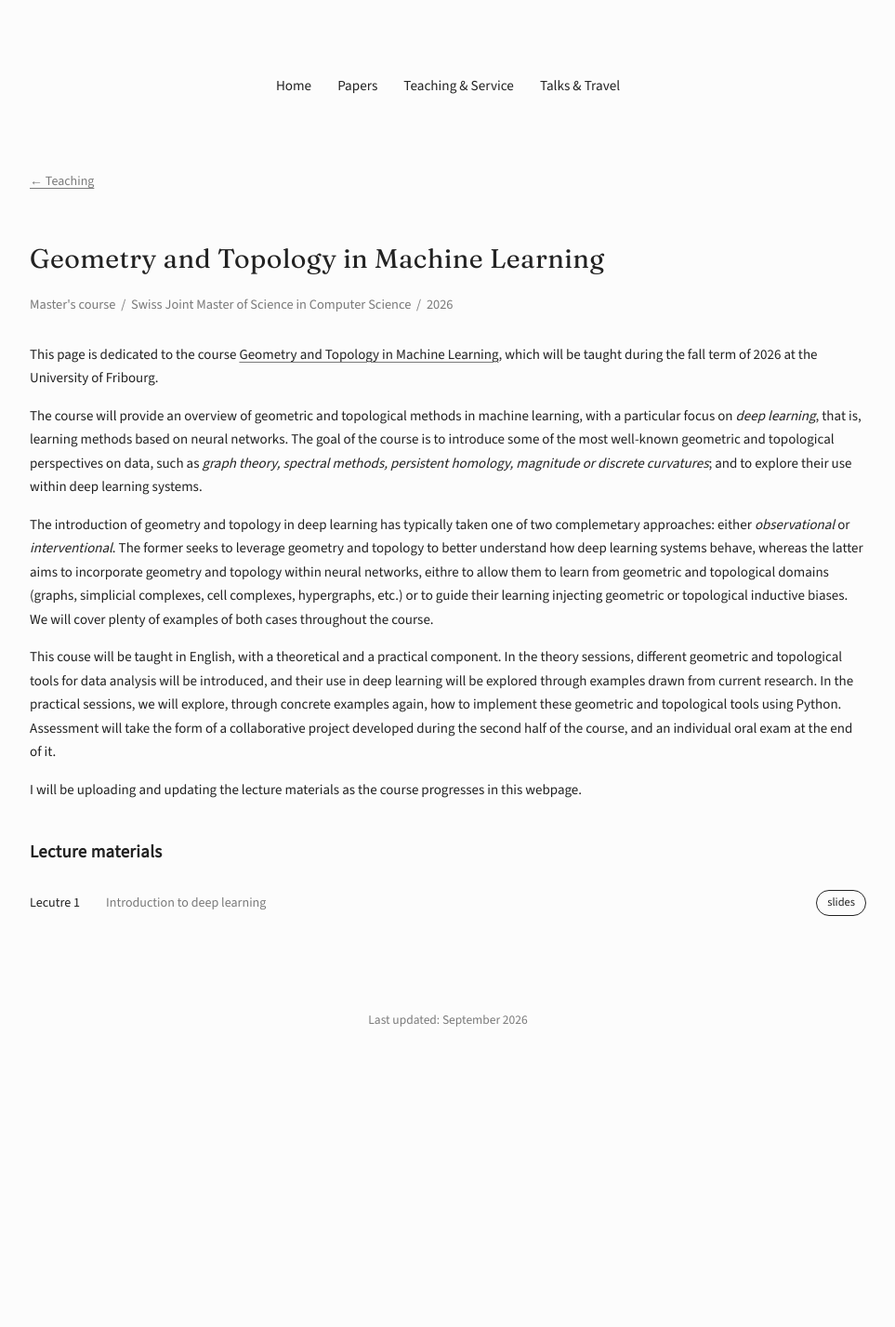
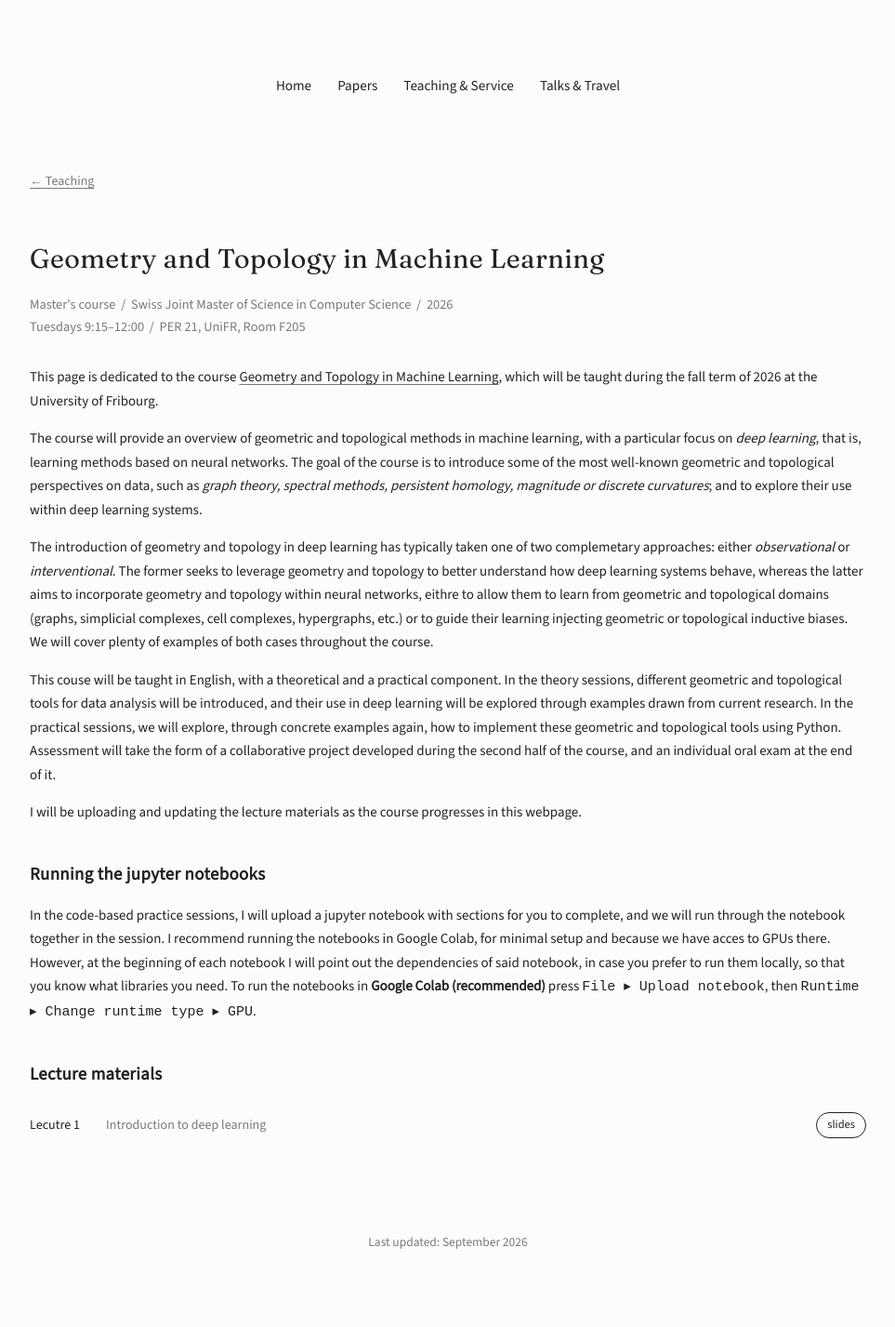
Before and after one commit to inesgare/inesgare.github.io, a Jekyll site: the page built from course-pages/gtml-2026.md, in a window 1280 px wide. Shown: the whole page at 93% size, without its empty margins (158-1121 px from the left). Built offline with Jekyll 4.4.1, drawn with Linux system fonts in a browser that asks for light colours; before the commit the page ends 1188 px from its top, so only the background shows below that.

Commit message:
modified course page

```diff
--- a/course-pages/gtml-2026.md
+++ b/course-pages/gtml-2026.md
@@ -7,7 +7,7 @@ layout: default
 
 # Geometry and Topology in Machine Learning
 
-<p class="course-page-meta">Master's course &nbsp;/&nbsp; Swiss Joint Master of Science in Computer Science &nbsp;/&nbsp; 2026 </p>
+<p class="course-page-meta">Master's course &nbsp;/&nbsp; Swiss Joint Master of Science in Computer Science &nbsp;/&nbsp; 2026 <br>Tuesdays 9:15&ndash;12:00 &nbsp;/&nbsp; PER 21, UniFR, Room F205</p>
 
 This page is dedicated to the course [Geometry and Topology in Machine Learning](https://mcs.unibnf.ch/courses/geometry-and-topology-in-machine-learning-2/), which will be taught during the fall term of 2026 at the University of Fribourg.
 
@@ -18,6 +18,10 @@ The introduction of geometry and topology in deep learning has typically taken o
 This couse will be taught in English, with a theoretical and a practical component. In the theory sessions, different geometric and topological tools for data analysis will be introduced, and their use in deep learning will be explored through examples drawn from current research. In the practical sessions, we will explore, through concrete examples again, how to implement these geometric and topological tools using Python. Assessment will take the form of a collaborative project developed during the second half of the course, and an individual oral exam at the end of it.
 
 I will be uploading and updating the lecture materials as the course progresses in this webpage.
+
+## Running the jupyter notebooks
+
+In the code-based practice sessions, I will upload a jupyter notebook with sections for you to complete, and we will run through the notebook together in the session. I recommend running the notebooks in Google Colab, for minimal setup and because we have acces to GPUs there. However, at the beginning of each notebook I will point out the dependencies of said notebook, in case you prefer to run them locally, so that you know what libraries you need. To run the notebooks in **Google Colab (recommended)** press `File ▸ Upload notebook`, then `Runtime ▸ Change runtime type ▸ GPU`.
 
 ## Lecture materials
 
```
